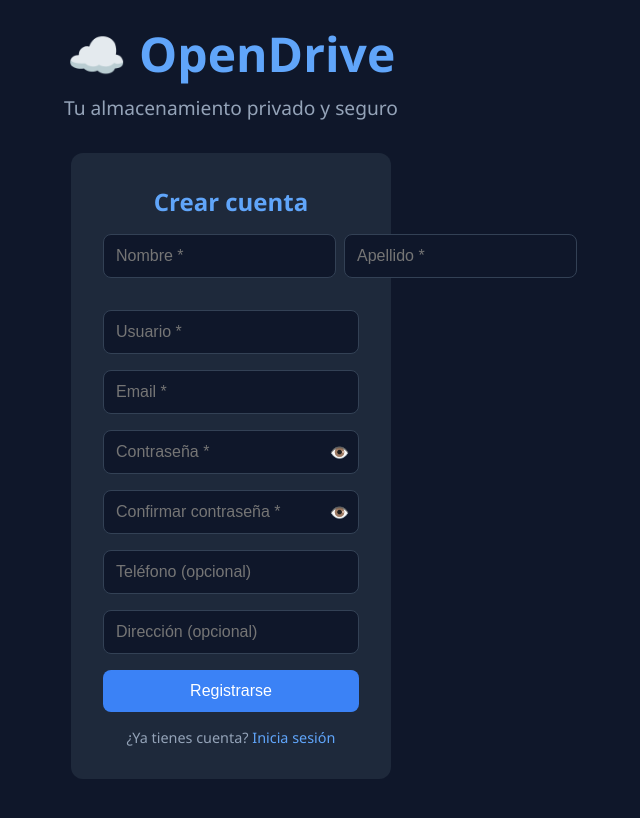
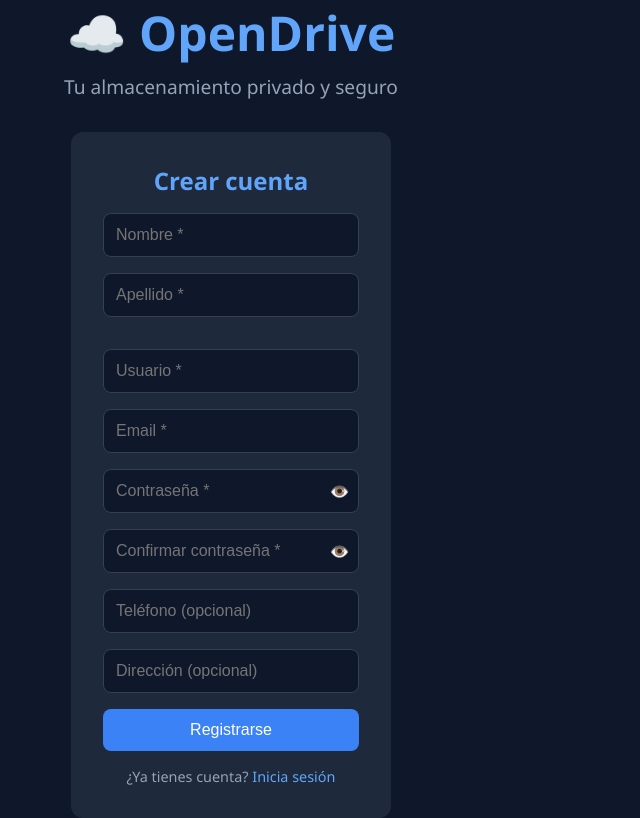
Before and after one commit to Danurrio/TFM-Ciberseguridad-Andres, a Vue app in the folder Node/Frontend/: page /register in a window 1280 px wide. Shown: the whole page, without its empty margins (409-1049 px from the left). Built offline with nearby package versions, Linux system fonts and the light colour scheme.

Commit message:
Css ajuste

```diff
--- a/Node/Frontend/src/views/Register.vue
+++ b/Node/Frontend/src/views/Register.vue
@@ -10,13 +10,15 @@
       <!-- Nombre y apellido en fila -->
       <div class="input-row">
         <input v-model="nombre" type="text" placeholder="Nombre *" :class="{ 'input-error': errores.nombre }" @blur="validarCampo('nombre')" />
-        <input v-model="apellido" type="text" placeholder="Apellido *" :class="{ 'input-error': errores.apellido }" @blur="validarCampo('apellido')" />
-      </div>
-      <div class="input-row">
-        <span v-if="errores.nombre" class="field-error">{{ errores.nombre }}</span>
 
       </div>
-      <span v-if="errores.apellido" class="field-error">{{ errores.apellido }}</span>
+        <input v-model="apellido" type="text" placeholder="Apellido *" :class="{ 'input-error': errores.apellido }" @blur="validarCampo('apellido')" />
+      <div class="input-row">
+        <span v-if="errores.nombre || errores.apellido" class="field-error">
+          {{ errores.nombre || errores.apellido }}
+        </span>
+      </div>
+
 
       <input v-model="username" type="text" placeholder="Usuario *" :class="{ 'input-error': errores.username }" @blur="validarCampo('username')" />
       <span v-if="errores.username" class="field-error">{{ errores.username }}</span>
```
